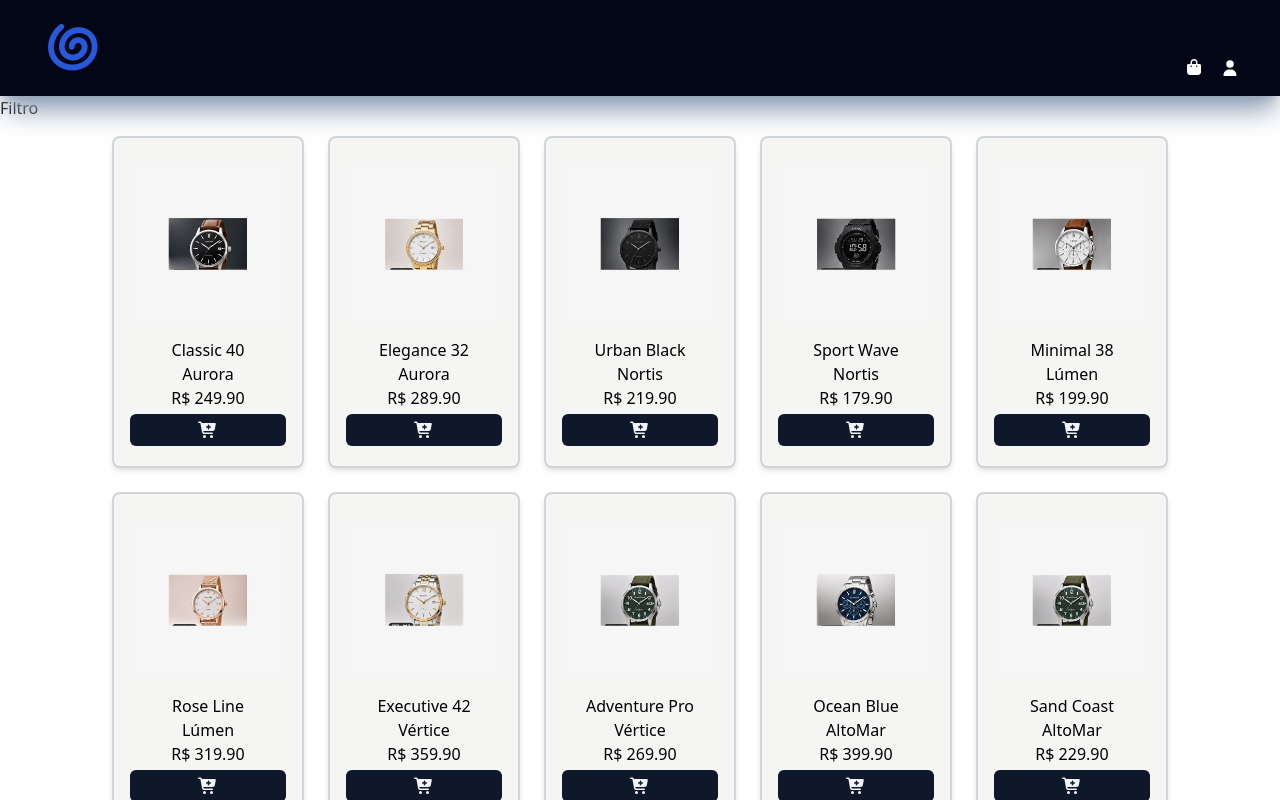
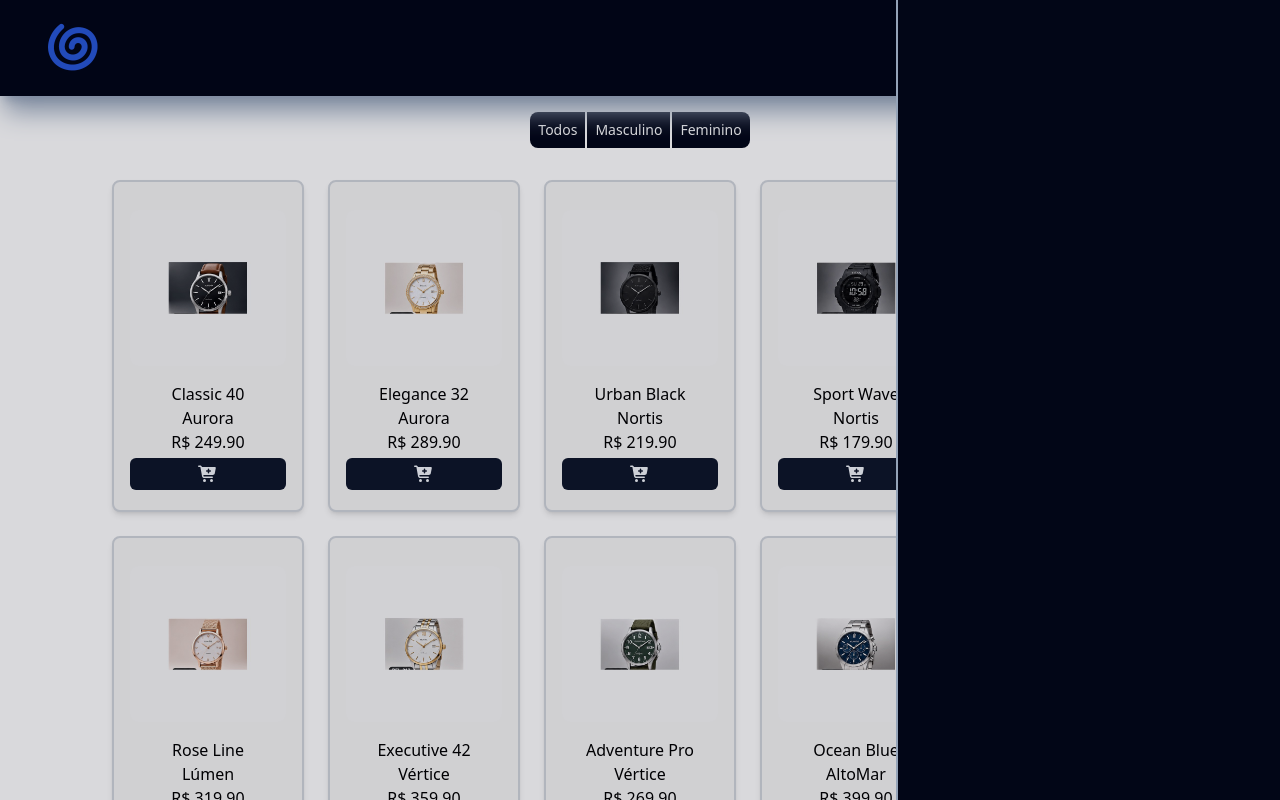
Before and after one commit to eriksoucruz-blip/ProjetoEcomJean, a React (Vite) app: page / in a window 1280 px wide. Shown: the top 800 px of the page. Built offline with nearby package versions, Linux system fonts and the light colour scheme.

Commit message:
Atualização adiconando a tela do carrinho

```diff
--- /dev/null
+++ b/src/components/Cart/CartOverlay.jsx
@@ -0,0 +1,25 @@
+import { useState } from "react";
+
+const CartOverlay = () => {
+  const [isCartOpen, setIsCartOpen] = useState(true);
+
+  return (
+    <div
+      className={`h-screen w-full fixed top-0 left-0 flex z-50 ${
+        isCartOpen ? "translate-x-0" : "translate-x-full"
+      }`}
+    >
+      <section
+        id="outside"
+        onClick={() => setIsCartOpen(false)}
+        className="w-3/4  text-white p-4 opacity-15 bg-slate-950"
+      ></section>
+      <section
+        id="cart"
+        className="w-1/4 bg-slate-950 text-white p-4 min-w-96 border-l-2 border-slate-400 flex flex-col justify-between"
+      ></section>
+    </div>
+  );
+};
+
+export default CartOverlay;
--- a/src/components/UserButton.jsx
+++ b/src/components/UserButton.jsx
@@ -1,22 +1,23 @@
-
 import { FontAwesomeIcon } from "@fortawesome/react-fontawesome";
 import { faBagShopping, faUser } from "@fortawesome/free-solid-svg-icons";
 
 const userButtons = () => {
-
   return (
     <div>
-
-                <button className="px-2 text-white">
+      <button className="px-2 text-white relative">
         <FontAwesomeIcon icon={faBagShopping} />
+        <div
+          id="cart-amount"
+          className="absolute -top-2 -right-0 bg-red-500 text-white rounded-full w-4 h-4 flex items-center justify-center text-xs"
+        >
+          3
+        </div>
       </button>
       <a className="px-2 text-white">
         <FontAwesomeIcon icon={faUser} />
       </a>
-
     </div>
-            )
-
+  );
 };
 
 export default userButtons;
--- a/src/pages/HomePage/Home.jsx
+++ b/src/pages/HomePage/Home.jsx
@@ -1,9 +1,11 @@
 import MainSection from "./MainSection";
+import CartOverlay from "../../components/Cart/CartOverlay";
 
 const Home = () => {
   return (
     <div className="pt-24">
       <MainSection />
+      <CartOverlay />
     </div>
   );
 };
--- a/src/pages/HomePage/MainSection.jsx
+++ b/src/pages/HomePage/MainSection.jsx
@@ -1,9 +1,10 @@
 import ProductsContainer from "./ProductsContainer";
+import ProductFilters from "./ProductFilters";
 
 const MainSection = () => {
   return (
     <>
-      <h1>Filtro</h1>
+      <ProductFilters />
       <ProductsContainer />
     </>
   );
--- a/src/pages/HomePage/ProductFilters.jsx
+++ b/src/pages/HomePage/ProductFilters.jsx
@@ -1,5 +1,45 @@
 const ProductFilters = () => {
-  return <section className=""></section>;
+  return (
+    <section className="flex justify-center items-center py-4 gap-0.5">
+      <input
+        id="filter-1"
+        type="radio"
+        name="filter-Selection"
+        className="hidden"
+      />
+      <label
+        htmfor="filter-1"
+        className="rounded-s-lg bg-slate-950 p-2 hover:bg-slate-800 cursor-pointer text-white p-2 text-sm"
+      >
+        Todos
+      </label>
+      <input
+        id="filter-2"
+        type="radio"
+        name="filter-Selection"
+        className="hidden"
+      />
+      <label
+        htmfor="filter-2"
+        className=" bg-slate-950 p-2 hover:bg-slate-800 cursor-pointer text-white p-2 text-sm"
+      >
+        Masculino
+      </label>
+      <input
+        id="filter-3"
+        type="radio"
+        name="filter-Selection"
+        className="hidden"
+      />
+      <label
+        htmfor="filter-3"
+        dir="rtl"
+        className="rounded-s-lg bg-slate-950 p-2 hover:bg-slate-800 cursor-pointer text-white p-2 text-sm"
+      >
+        Feminino
+      </label>
+    </section>
+  );
 };
 
 export default ProductFilters;
```
Lines whose indentation alone changed are shown as unchanged.
